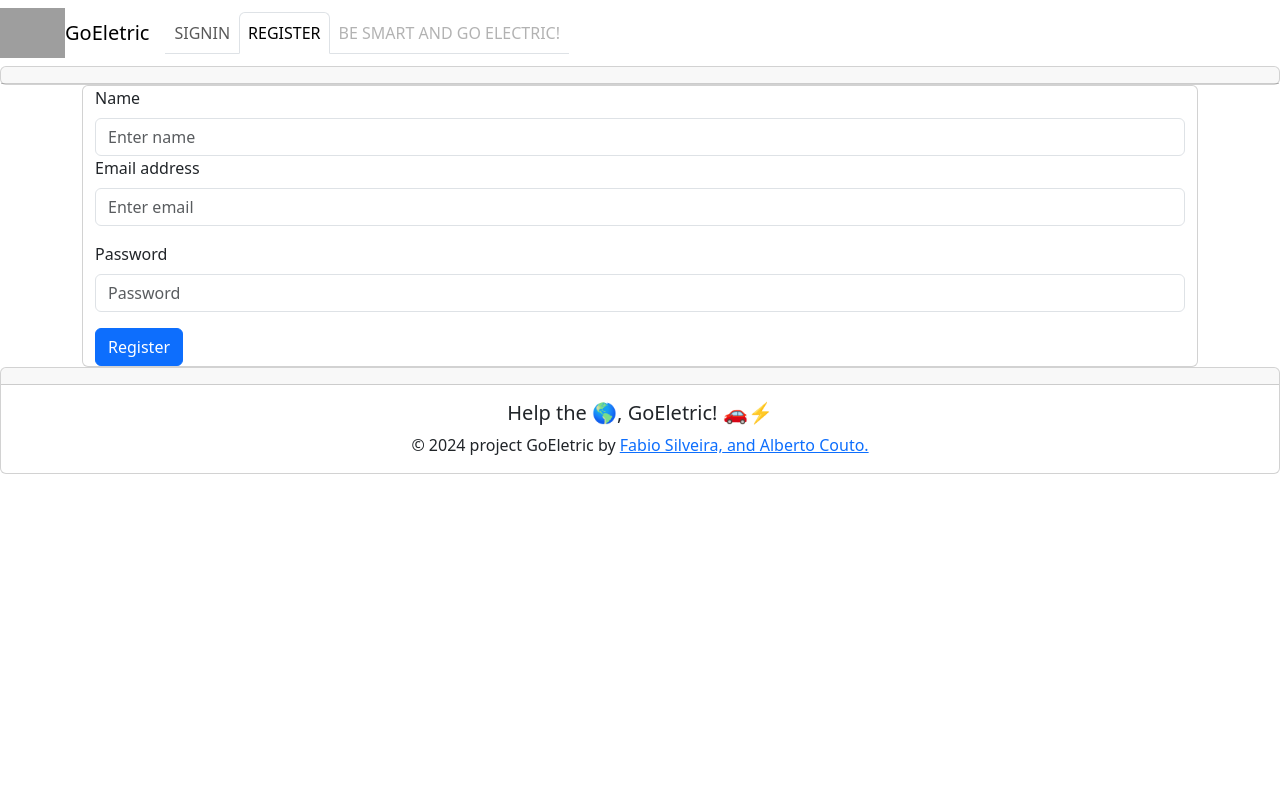
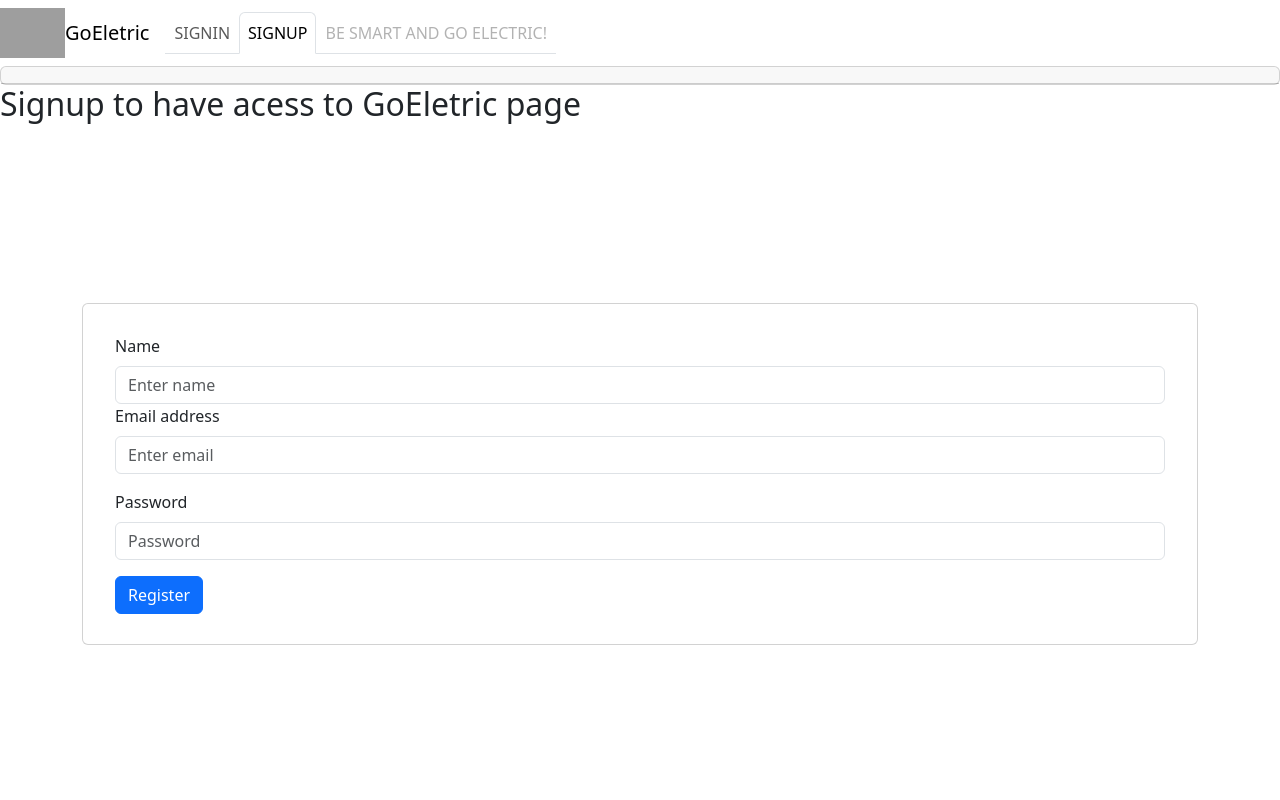
Before and after one commit to fabioesilveira/react-electric-cars, a React (Vite) app in the folder frontEnd/: page /signup in a window 1280 px wide. Shown: the top 800 px of the page. Built offline with nearby package versions, Linux system fonts and the light colour scheme; grey boxes are pictures that could not be loaded.

Commit message:
SignupPage

```diff
--- a/frontEnd/src/index.css
+++ b/frontEnd/src/index.css
@@ -118,3 +118,15 @@ display: none;
   margin-left: 20px;
   margin-right: 20px;
 }
+
+.card-signup-page{
+  margin-top: 180px;
+  margin-bottom: 200px;
+}
+
+.form-signup-page {
+  margin-top: 30px;
+  margin-bottom: 30px;
+  margin-left: 20px;
+  margin-right: 20px;
+}
--- a/frontEnd/src/pages/LaunchPage.jsx
+++ b/frontEnd/src/pages/LaunchPage.jsx
@@ -53,7 +53,7 @@ function LaunchPage() {
                         <Nav.Link as={NavLink} to="/launchpage" >SIGNIN</Nav.Link>
                     </Nav.Item>
                     <Nav.Item>
-                        <Nav.Link as={NavLink} to="/signup" eventKey="link-1">REGISTER</Nav.Link>
+                        <Nav.Link as={NavLink} to="/signup" eventKey="link-1">SIGNUP</Nav.Link>
                     </Nav.Item>
                     <Nav.Item>
                         <Nav.Link eventKey="disabled" disabled>
--- a/frontEnd/src/pages/Signup.jsx
+++ b/frontEnd/src/pages/Signup.jsx
@@ -67,7 +67,7 @@ function Signup() {
                         <Nav.Link as={NavLink} to="/launchpage" >SIGNIN</Nav.Link>
                     </Nav.Item>
                     <Nav.Item>
-                        <Nav.Link as={NavLink} to="/signup" eventKey="link-1">REGISTER</Nav.Link>
+                        <Nav.Link as={NavLink} to="/signup" eventKey="link-1">SIGNUP</Nav.Link>
                     </Nav.Item>
                     <Nav.Item>
                         <Nav.Link eventKey="disabled" disabled>
@@ -81,10 +81,12 @@ function Signup() {
             <Card className="text-center">
                 <Card.Header></Card.Header></Card>
 
+<h2>Signup to have acess to GoEletric page</h2>
+
             <Container>
-                <Card>
+                <Card className="card-signup-page">
                     <Container>
-                        <Form>
+                        <Form className="form-signup-page">
                             <Form.Group>
                                 <Form.Label>Name</Form.Label>
                                 <Form.Control
```
